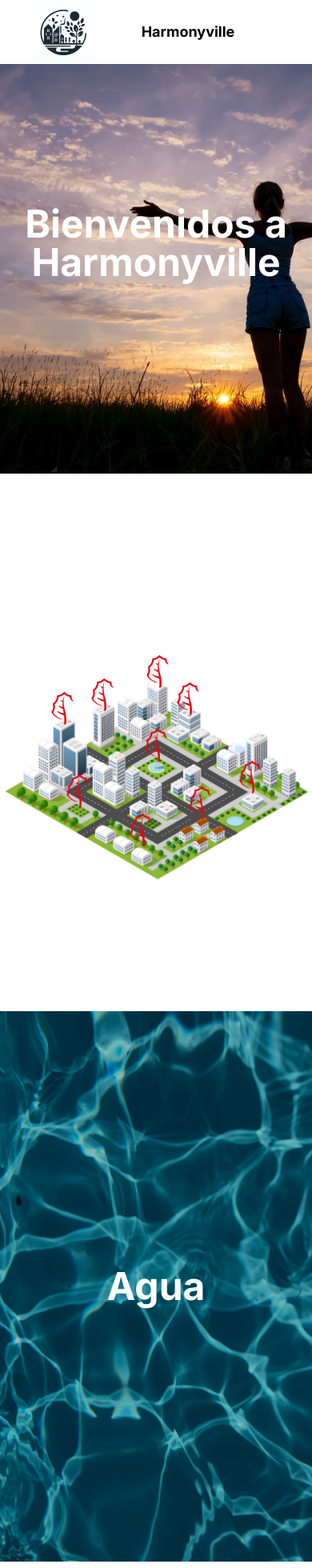
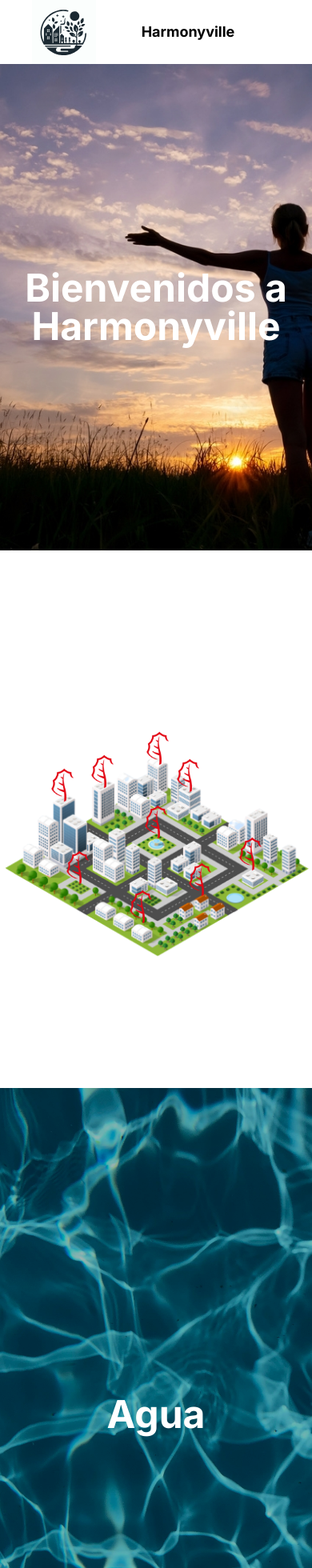
Before and after one commit to albalk/harmonyville, a Next.js app: page /inicio in a window 390 px wide. Shown: the top 1960 px of the page at 80% size. Built offline with nearby package versions, Linux system fonts and the light colour scheme.

Commit message:
prueba tamaño

```diff
--- a/components/Main.jsx
+++ b/components/Main.jsx
@@ -19,7 +19,7 @@ export default function Main() {
         <div className="bg-white w-full">
             {/* titulo */}
             <div id='fondoTitulo'>
-                <h1 className='titulos pt-44 pb-60 mb-24 font-bold text-5xl lg:text-8xl flex justify-center text-center text-white'>Bienvenidos a <br></br>Harmonyville</h1>
+                <h1 className='titulos py-64 mb-24 lg:pt-44 lg:pb-60 lg:mb-24 font-bold text-5xl lg:text-8xl flex justify-center text-center text-white'>Bienvenidos a <br></br>Harmonyville</h1>
             </div>
 
             {/* dibujo ciudad */}
@@ -103,7 +103,7 @@ export default function Main() {
 
             {/* agua */}
             <div id="fondoAgua">
-                <h1 className='titulos py-80 font-bold text-5xl lg:text-8xl flex justify-center text-center text-white'>Agua</h1>
+                <h1 className='titulos py-96 lg:py-80 font-bold text-5xl lg:text-8xl flex justify-center text-center text-white'>Agua</h1>
             </div>
 
             {/* real state */}
```
